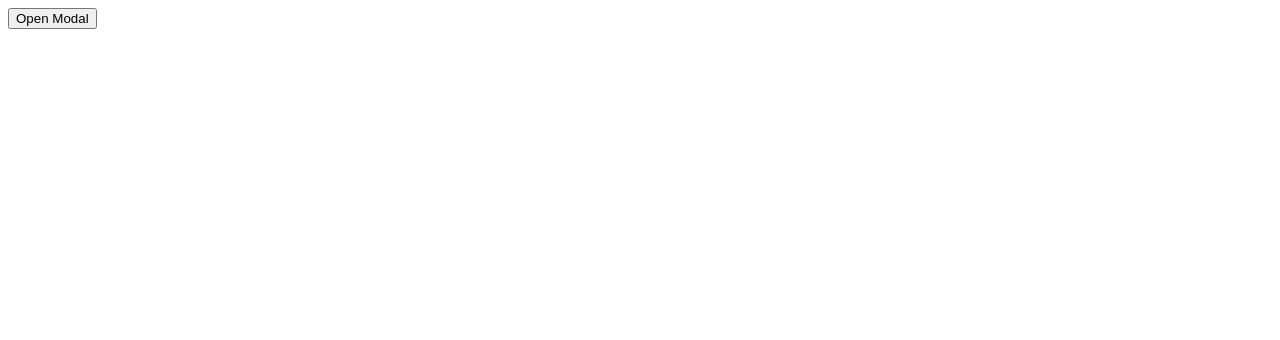
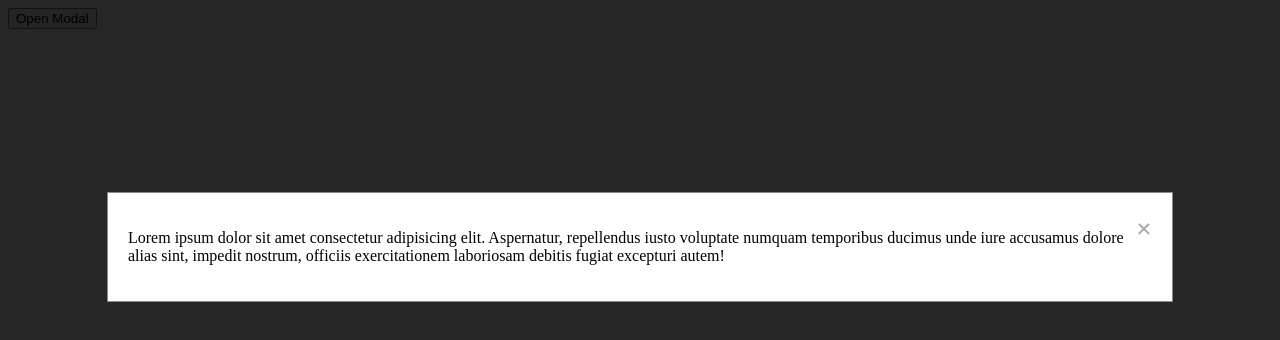
Before and after one commit to gonzoibox/modal_window.js, a plain HTML site: page index.html in a window 1280 px wide. Both pictures are taken after a click on the button "Open Modal". Drawn offline with Linux system fonts and the light colour scheme.

Commit message:
add javascript

```diff
--- a/index.js
+++ b/index.js
@@ -0,0 +1,17 @@
+var modal = document.getElementById('myModal');
+var btn = document.getElementById('myBtn');
+var span = document.getElementsByClassName("close")[0];
+
+btn.onclick = function() {
+    modal.style.display = "block";
+};
+
+span.onclick = function() {
+    modal.style.display = "none";
+};
+
+window.onclick  = function(event) {
+    if(event.target == modal) {
+        modal.style.display = "none";
+    }
+};
--- a/styles.css
+++ b/styles.css
@@ -9,7 +9,7 @@
     overflow: auto;
     background-color: rgb(0, 0, 0, 0.85);
 }
-.model-content{
+.modal-content{
     background-color: #fefefe;
     margin: 15% auto;
     padding: 20px;
@@ -21,4 +21,8 @@
     float: right;
     font-size: 28px;
     font-weight: bold;
+    cursor: pointer;
 }
+#myBtn{
+    cursor: pointer;
+}
```
